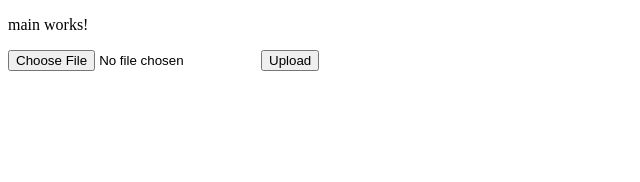
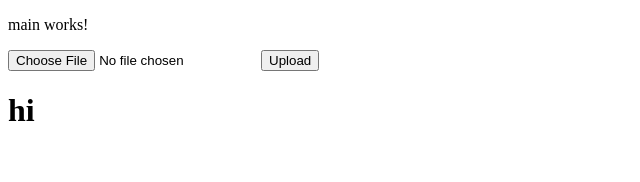
Before and after one commit to darksoul662/PDF-ChatBot-frontend, an Angular app: page /upload in a window 1280 px wide. Shown: the top 182 px of the page, without its empty margins (0-640 px from the left). Built offline with nearby package versions, Linux system fonts and the light colour scheme.

Commit message:
added h1 tag

```diff
--- a/src/app/main/upload/upload.component.html
+++ b/src/app/main/upload/upload.component.html
@@ -1,4 +1,5 @@
 <form (submit)="onSubmit($event)">
   <input type="file" (change)="onFileSelected($event)" />
   <button type="submit">Upload</button>
+  <h1>hi</h1>
 </form>
```
